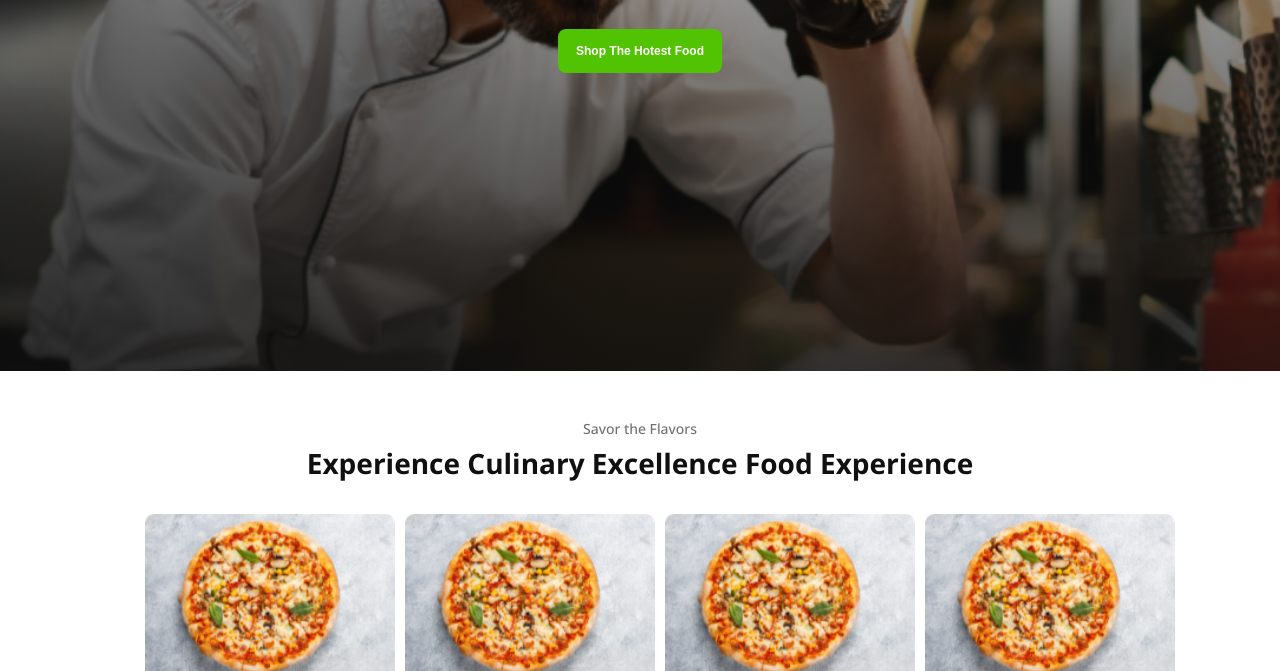
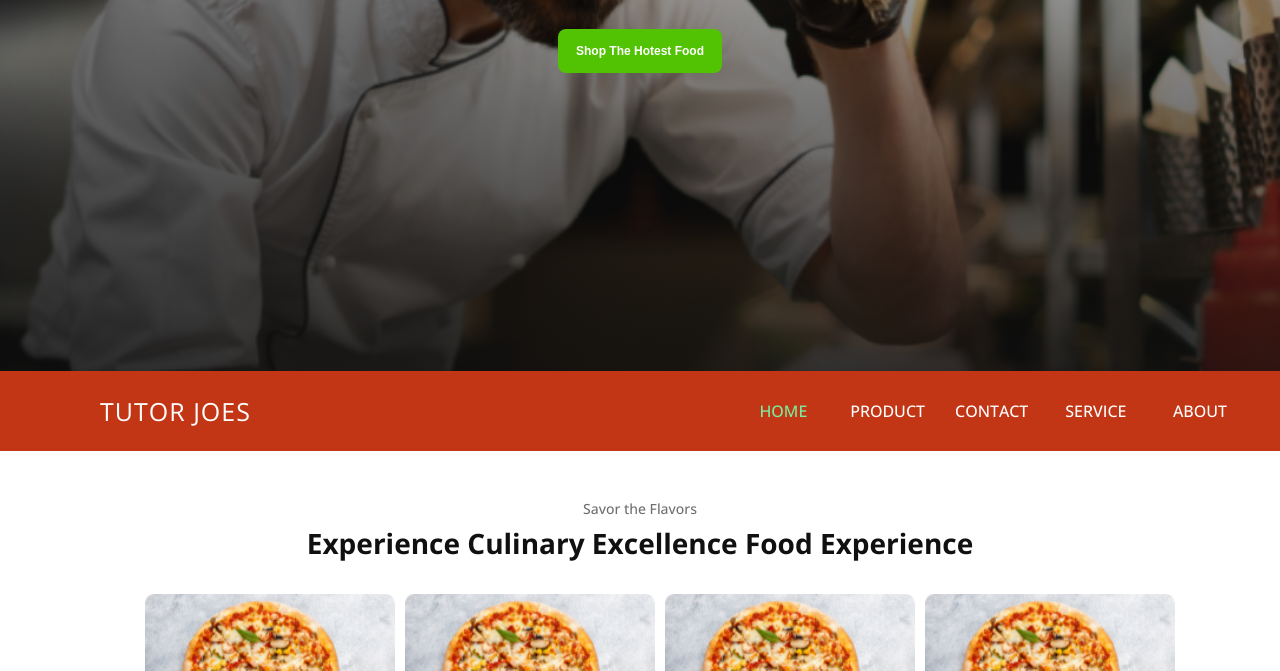
Before and after one commit to saimun1232/make-essential-UI-components-Resources, a plain HTML site: page index.html in a window 1280 px wide. Shown: the part 429-1100 px from the top of the page. Drawn offline with nearby package versions, Linux system fonts and the light colour scheme.

Commit message:
last commit two

```diff
--- a/index.html
+++ b/index.html
@@ -21,6 +21,22 @@
           <button class="btn">Shop The Hotest Food</button>
         </div>
    </header>
+   <nav>
+    <input type="checkbox" id="check">
+    <label for="check" class="checkbtn">
+      <i class="fas fa-bars"></i>
+    </label>
+    <label class="logo">Tutor Joes</label>
+    <ul>
+      <li class="active">
+        <a href="#">Home</a>
+      </li>
+      <li><a href="#">Product</a></li>
+      <li><a href="#">Contact</a></li>
+      <li><a href="#">Service</a></li>
+      <li><a href="#">About</a></li>
+    </ul>
+  </nav>
    <main>
     <section id="card-box">
       <div class="container">
--- a/styles/style.css
+++ b/styles/style.css
@@ -191,3 +191,63 @@ width: 100%;
 .footer .div .subtitle{
     color: black;
 }
+nav{
+  background-color: #c23616;
+  height: 80px;
+  width: 100vw;
+  user-select: none;
+  position: sticky;
+  top: 0px;
+}
+.logo{
+  color:white;
+  font-size: 25px;
+  line-height: 80px;
+  padding: 0 100px;
+  text-transform: uppercase;
+  letter-spacing: 1px;
+}
+
+nav ul{
+  float: right;
+  margin-right: 30px;
+}
+
+nav ul li{
+  list-style: none;
+  display: inline-block;
+  line-height: 80px;
+  min-width: 100px;
+  text-align: center;
+  border-top-right-radius:10px ;
+  border-top-left-radius:10px ;
+}
+nav ul li:hover{
+  background: #353b48;
+}
+
+nav ul li a{
+  text-decoration: none;
+  color:white;
+  font-size: 16px;
+  font-weight: 500;
+  text-transform: uppercase;
+
+}
+
+#check{
+display: none;
+}
+.checkbtn{
+  color:white;
+  font-size: 30px;
+  float:right;
+  line-height: 80px;
+  cursor: pointer;
+  display: none;
+  margin-right: 10px;
+}
+
+li.active a{
+  color:rgba(123, 237, 159,1.0);
+}
```
